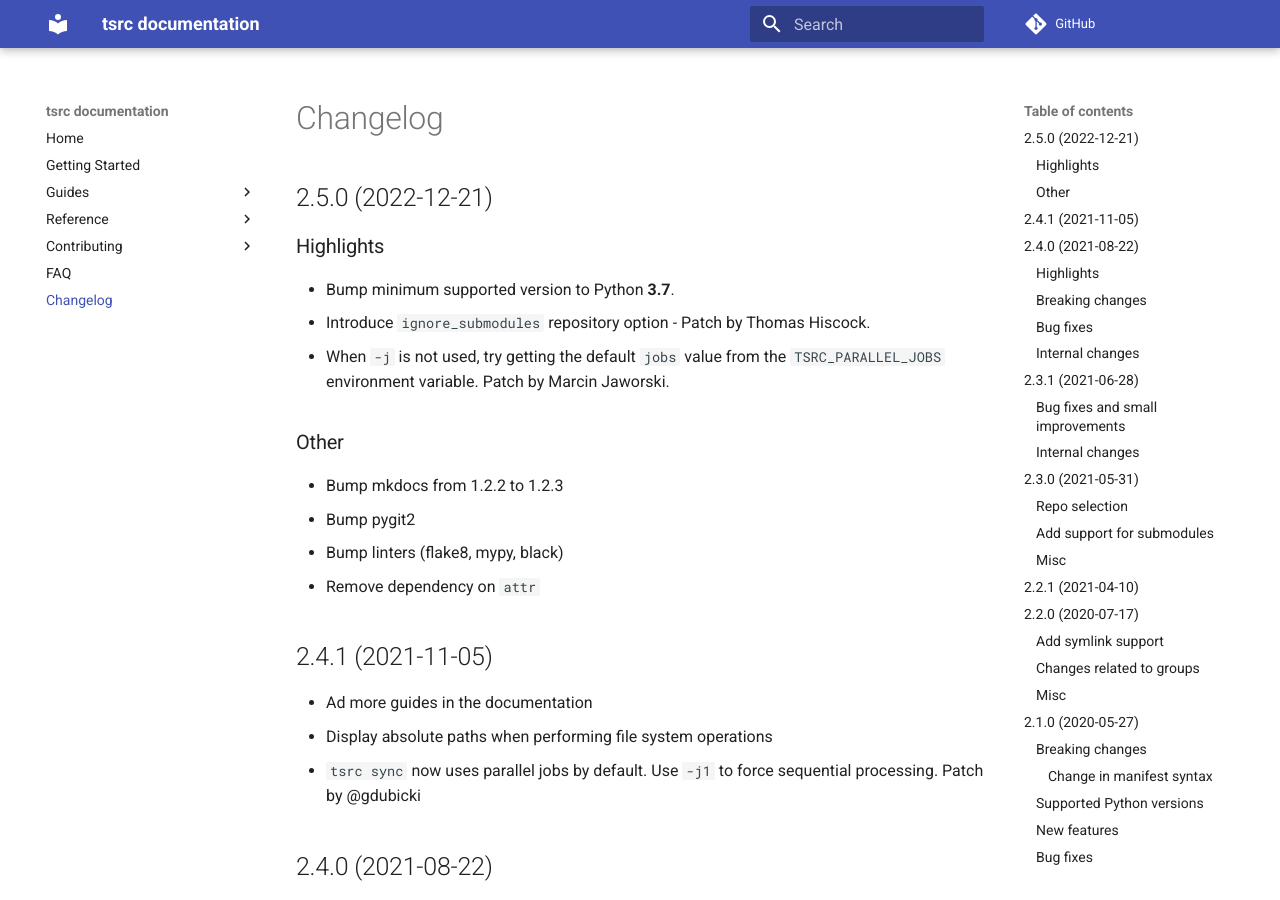
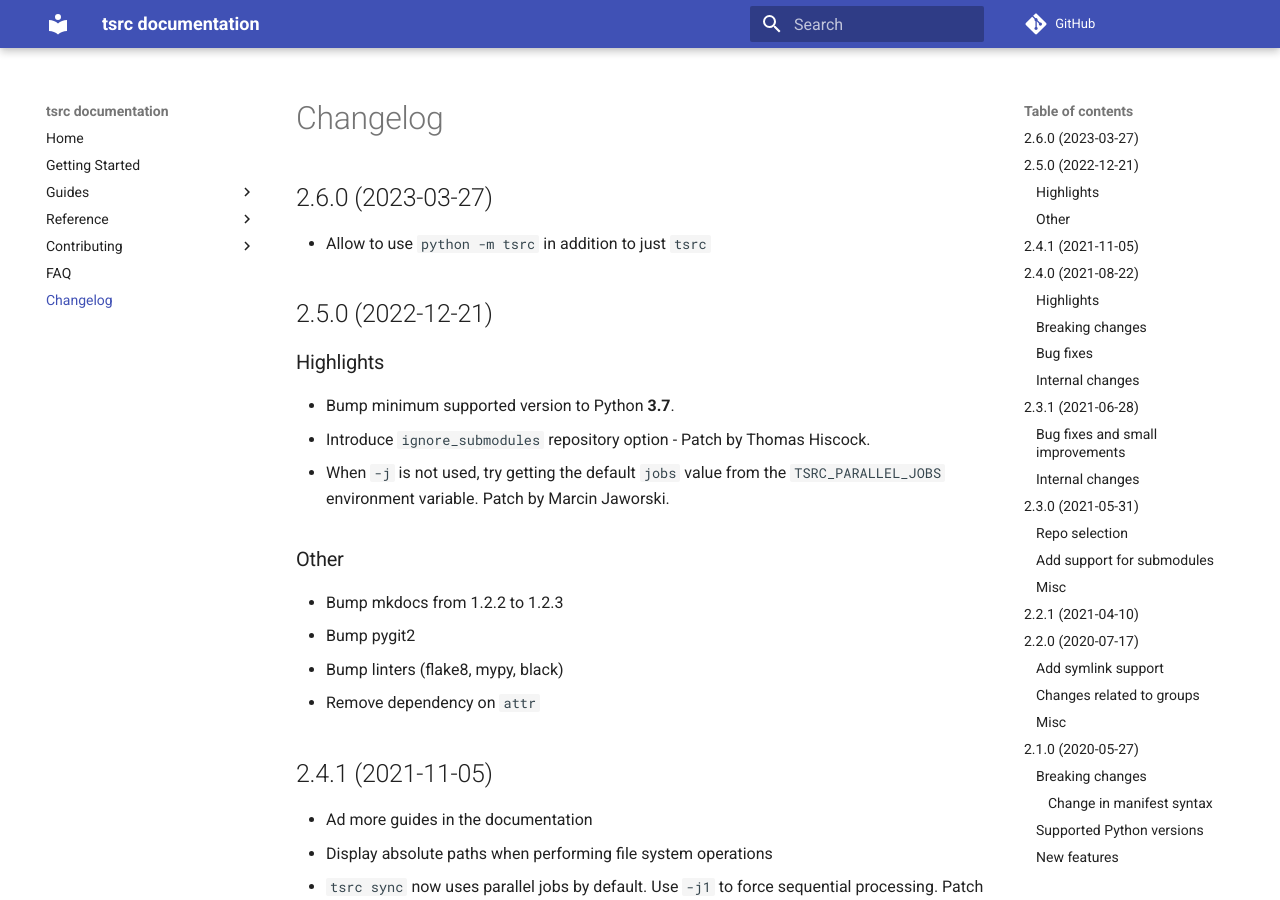
Before and after one commit to your-tools/tsrc, an MkDocs documentation site: the page built from docs/changelog.md, in a window 1280 px wide and 900 px high. Built offline with MkDocs 1.6.1 and Material for MkDocs 9.7.7, drawn with Linux system fonts in a browser that asks for light colours; comment, search, counter and statistics services are not loaded.

Commit message:
Update changoleg

```diff
--- a/docs/changelog.md
+++ b/docs/changelog.md
@@ -1,4 +1,8 @@
 # Changelog
+
+## 2.6.0 (2023-03-27)
+
+* Allow to use `python -m tsrc` in addition to just `tsrc`
 
 ## 2.5.0 (2022-12-21)
 
```
